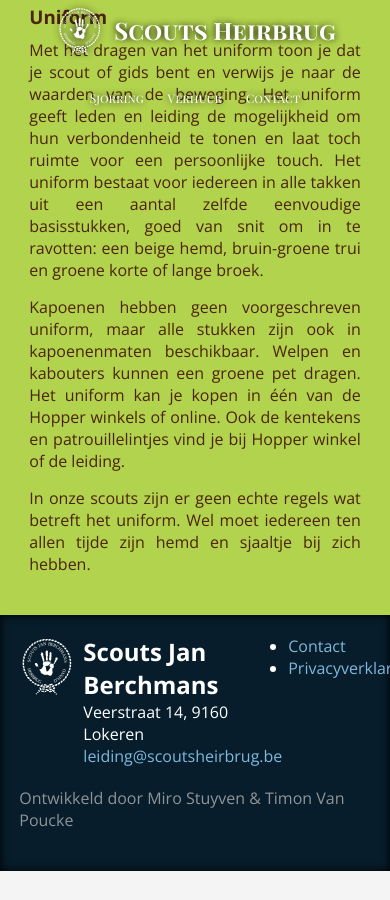
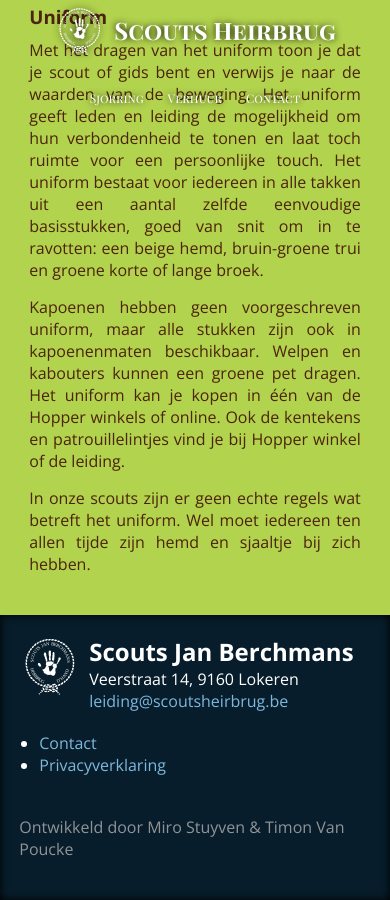
Before and after one commit to scoutsheirbrug/scoutsheirbrug.be, a Jekyll site: the page built from pages/index.html, in a window 390 px wide and 900 px high, scrolled down 4240 px. Built offline with Jekyll 4.4.1, drawn with Linux system fonts in a browser that asks for light colours; before the commit the page ends 5111 px from its top, so only the background shows below that.

Commit message:
Fix footer on mobile

```diff
--- a/assets/css/style.css
+++ b/assets/css/style.css
@@ -750,6 +750,14 @@
     margin-left: 40px;
   }
 
+  footer .container {
+    flex-direction: column;
+  }
+
+  footer ul {
+    padding: 20px;
+  }
+
   .showcase img {
     width: 250px;
   }
```
